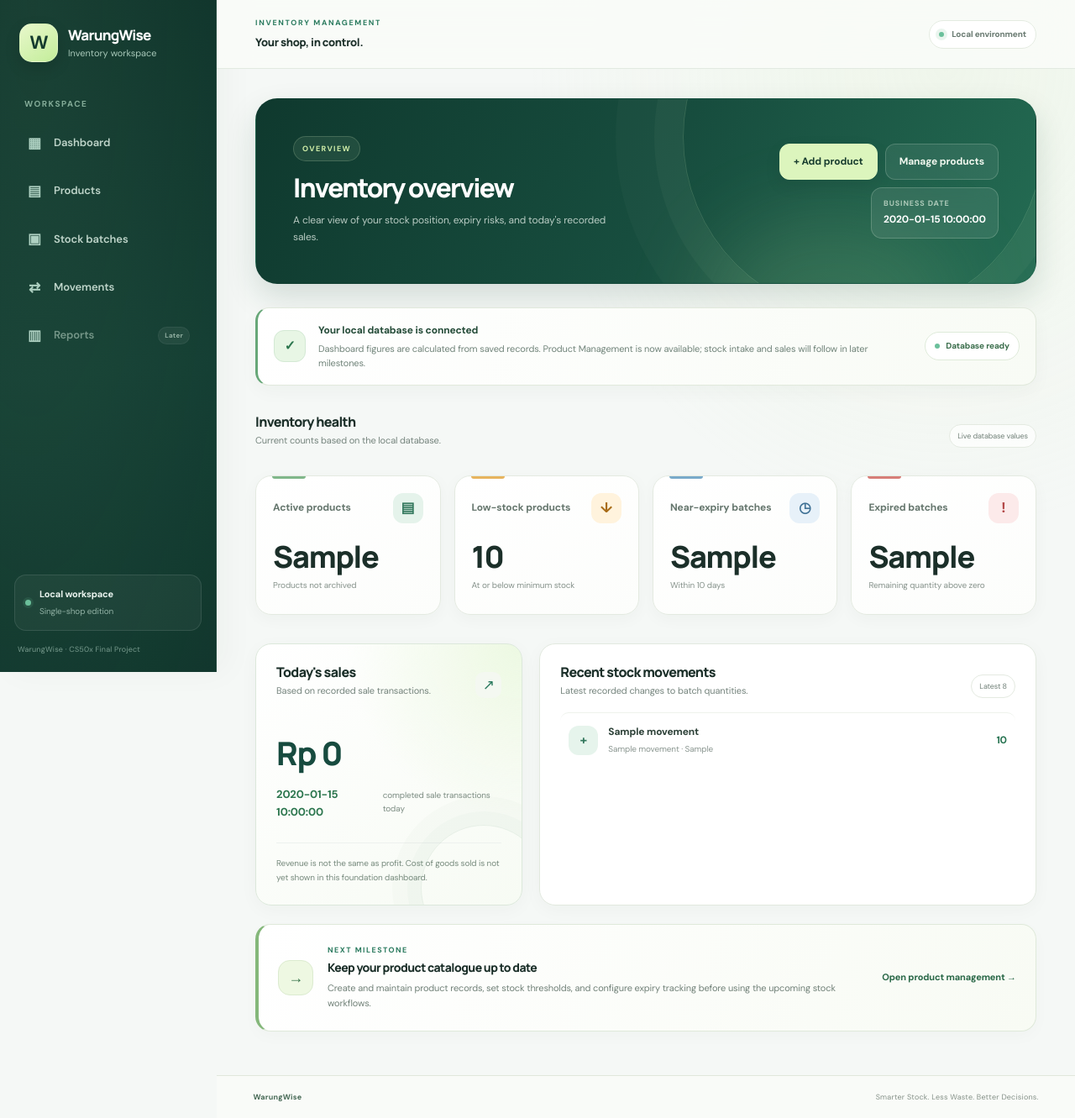
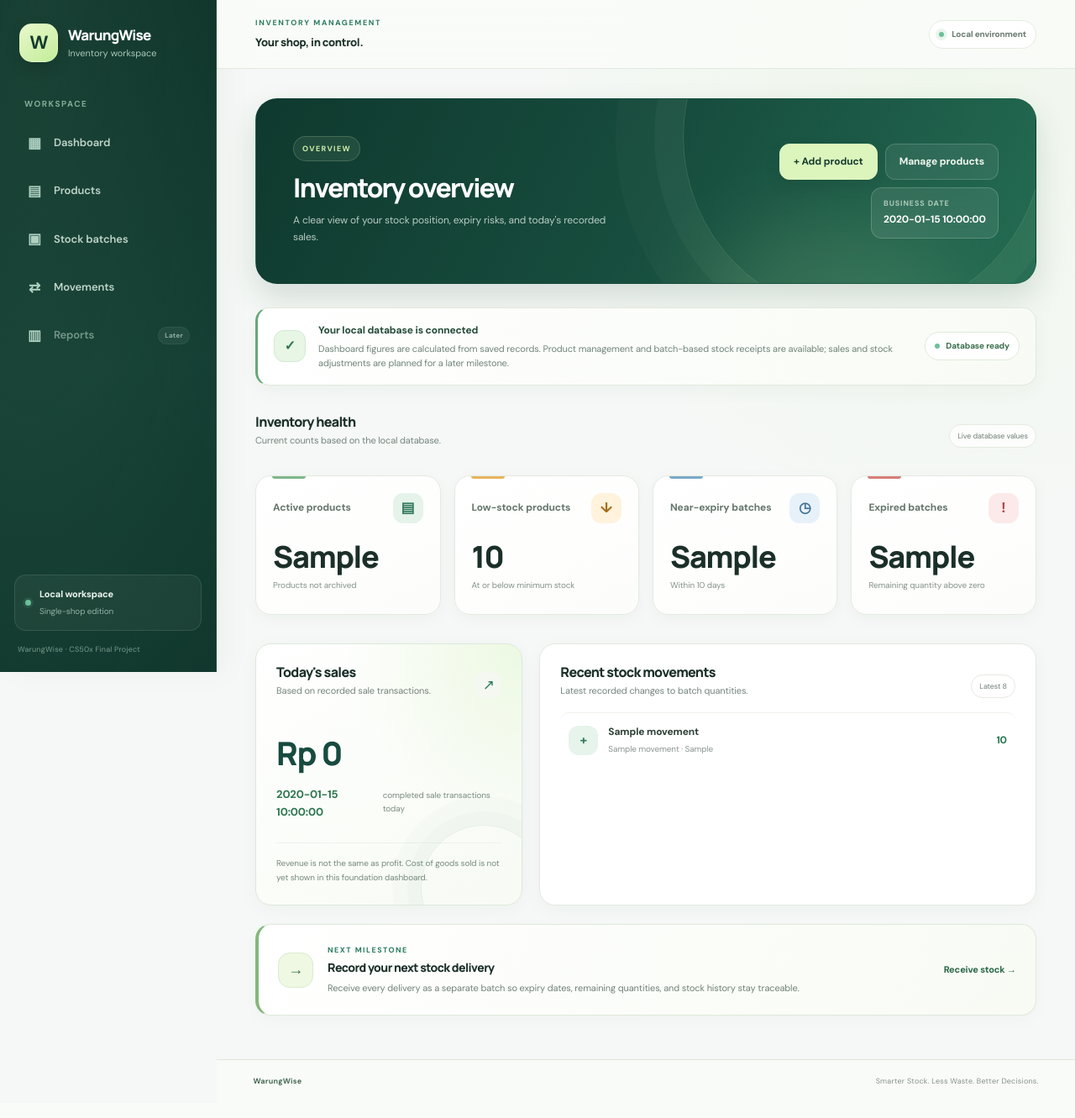
Before and after one commit to krisvan123/CS50X_FinalProject, a Flask app: template templates/index.html in a window 1280 px wide. Shown: the whole page at 84% size. After the commit the page ends 1292 px from the top, so only its background shows below. Run offline with Flask 3, Linux system fonts and the light colour scheme; the template is opened without the code that fills it: most values are stand-ins (such as "Sample title", 1, 10 or a date in 2020).

Commit message:
Connect dashboard to stock receipt workflow

```diff
--- a/templates/index.html
+++ b/templates/index.html
@@ -21,7 +21,7 @@
     <div class="welcome-icon" aria-hidden="true">✓</div>
     <div>
         <strong>Your local database is connected</strong>
-        <p>Dashboard figures are calculated from saved records. Product Management is now available; stock intake and sales will follow in later milestones.</p>
+        <p>Dashboard figures are calculated from saved records. Product management and batch-based stock receipts are available; sales and stock adjustments are planned for a later milestone.</p>
     </div>
     <span class="status-pill"><span aria-hidden="true"></span> Database ready</span>
 </section>
@@ -126,7 +126,7 @@
         <div class="empty-state" data-testid="empty-movements">
             <span class="empty-state-icon" aria-hidden="true">↔</span>
             <strong>No stock movements yet</strong>
-            <p>Stock receipts, sales, and adjustments will appear here once those workflows are available and transactions have been recorded.</p>
+            <p>Stock receipts now appear here as soon as a batch is recorded. Sales and adjustments will appear when those workflows are added.</p>
         </div>
         {% endif %}
     </article>
@@ -136,9 +136,9 @@
     <div class="next-step-icon" aria-hidden="true">→</div>
     <div>
         <p class="eyebrow">NEXT MILESTONE</p>
-        <h2>Keep your product catalogue up to date</h2>
-        <p>Create and maintain product records, set stock thresholds, and configure expiry tracking before using the upcoming stock workflows.</p>
+        <h2>Record your next stock delivery</h2>
+        <p>Receive every delivery as a separate batch so expiry dates, remaining quantities, and stock history stay traceable.</p>
     </div>
-    <a class="text-link" href="{{ url_for('products') }}">Open product management <span aria-hidden="true">→</span></a>
+    <a class="text-link" href="{{ url_for('new_batch') }}">Receive stock <span aria-hidden="true">→</span></a>
 </section>
 {% endblock %}
```
